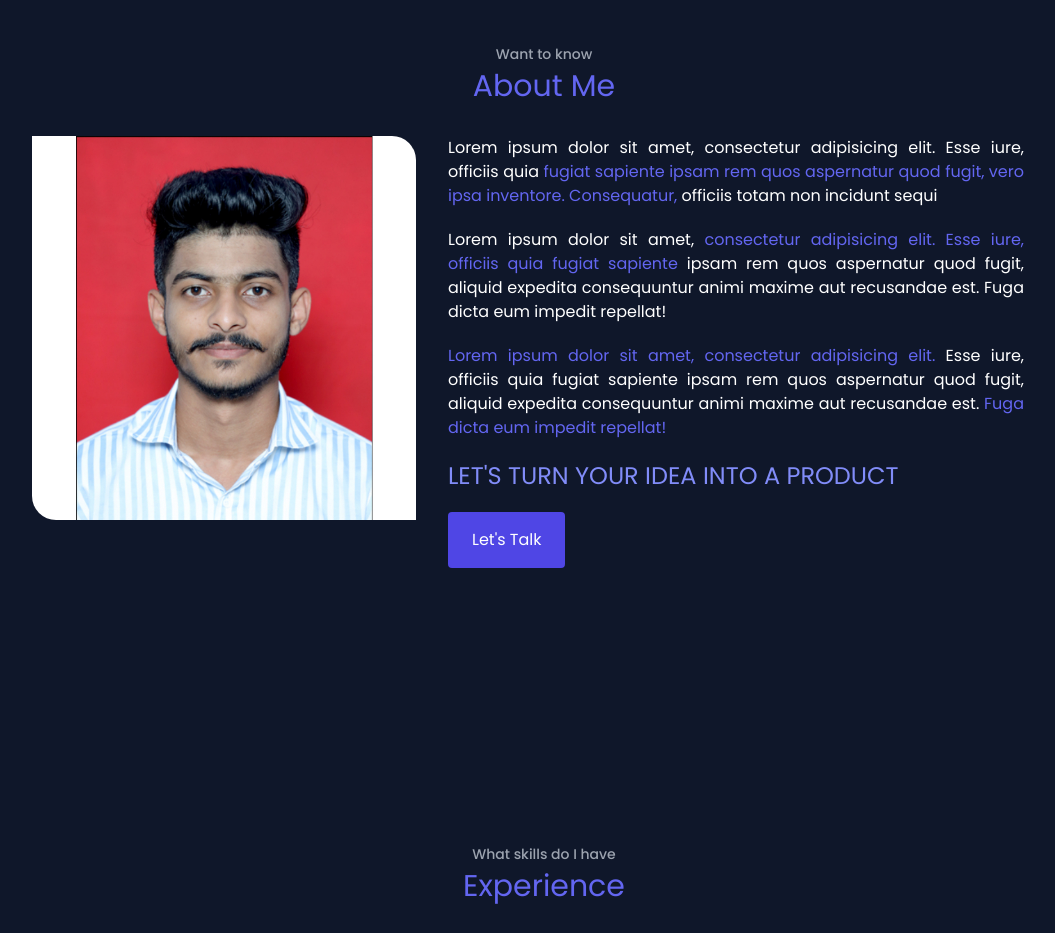
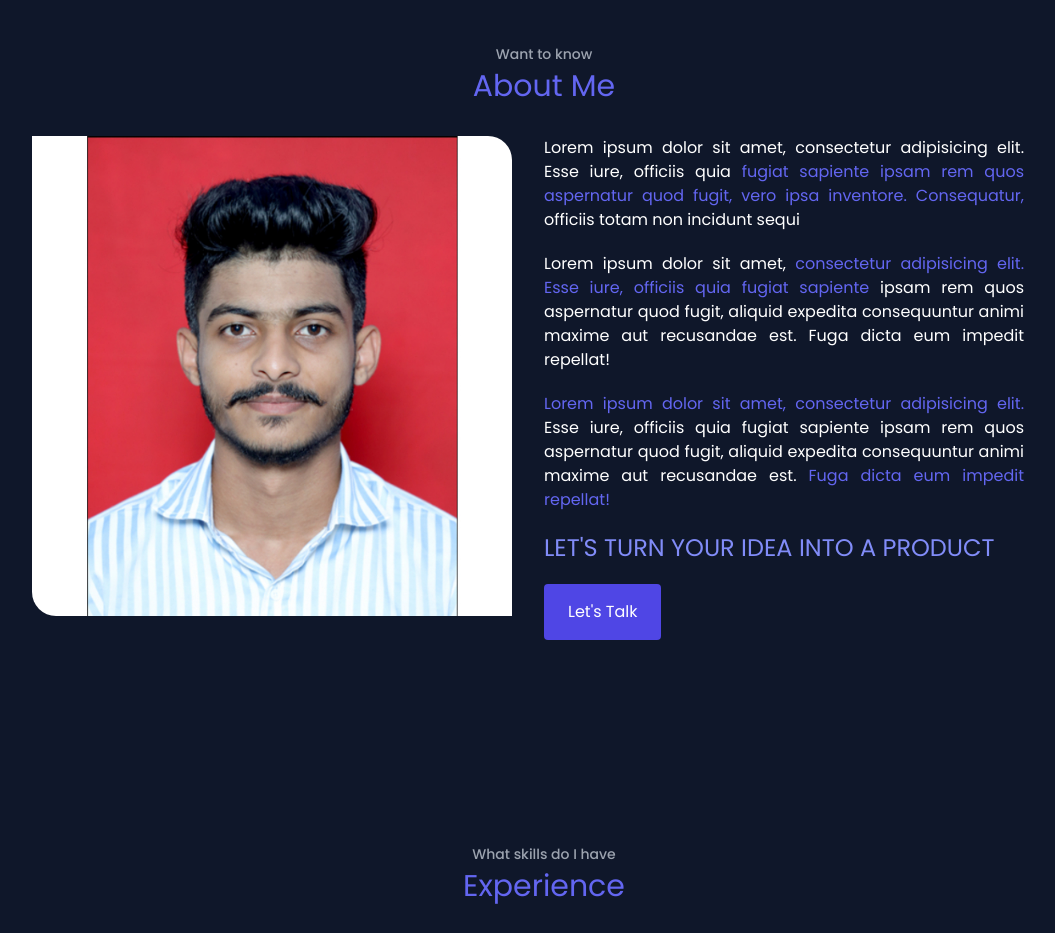
Before and after one commit to amrutgawade/Portfolio, a React (Vite) app: page / in a window 1280 px wide. Shown: the part 820-1753 px from the top of the page, without its empty margins (96-1151 px from the left). Built offline with nearby package versions, Linux system fonts and the light colour scheme.

Commit message:
fix: image issue solved

```diff
--- a/src/components/About.jsx
+++ b/src/components/About.jsx
@@ -1,4 +1,5 @@
 import React from "react";
+import Profile from "../assets/imgs/team-1.jpg"
 
 function About() {
   return (
@@ -7,8 +8,8 @@ function About() {
       <p className="text-indigo-500 text-3xl">About Me</p>
       <div className="flex flex-col lg:flex-row justify-center p-8 md:mx-24">
         <img
-          src="src\assets\imgs\team-1.jpg"
-          className="lg:h-96 h-fit rounded-tr-3xl rounded-bl-3xl"
+          src={Profile}
+          className="lg:h-[30rem] h-fit rounded-tr-3xl rounded-bl-3xl"
           alt="Profile"
         />
         <div className="lg:mx-8 mt-8 lg:mt-0 text-justify flex flex-col gap-5">
```
